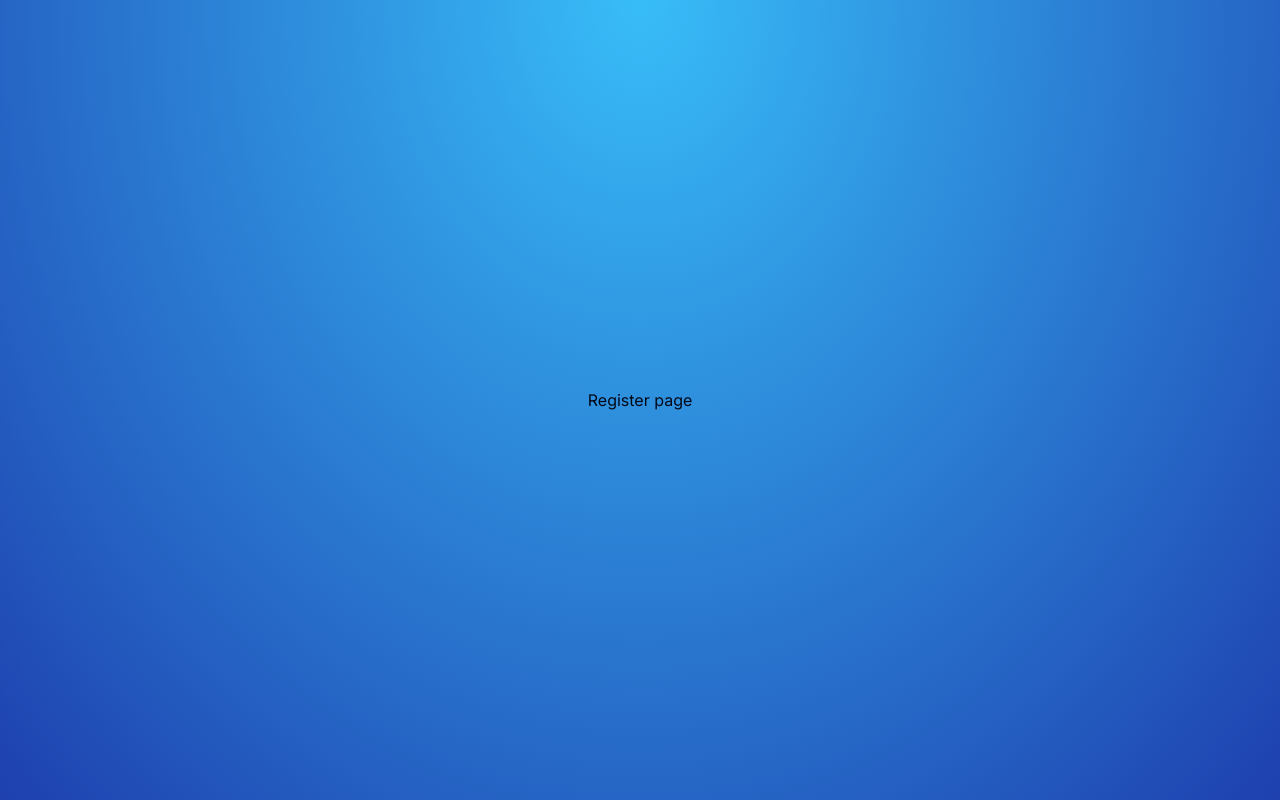
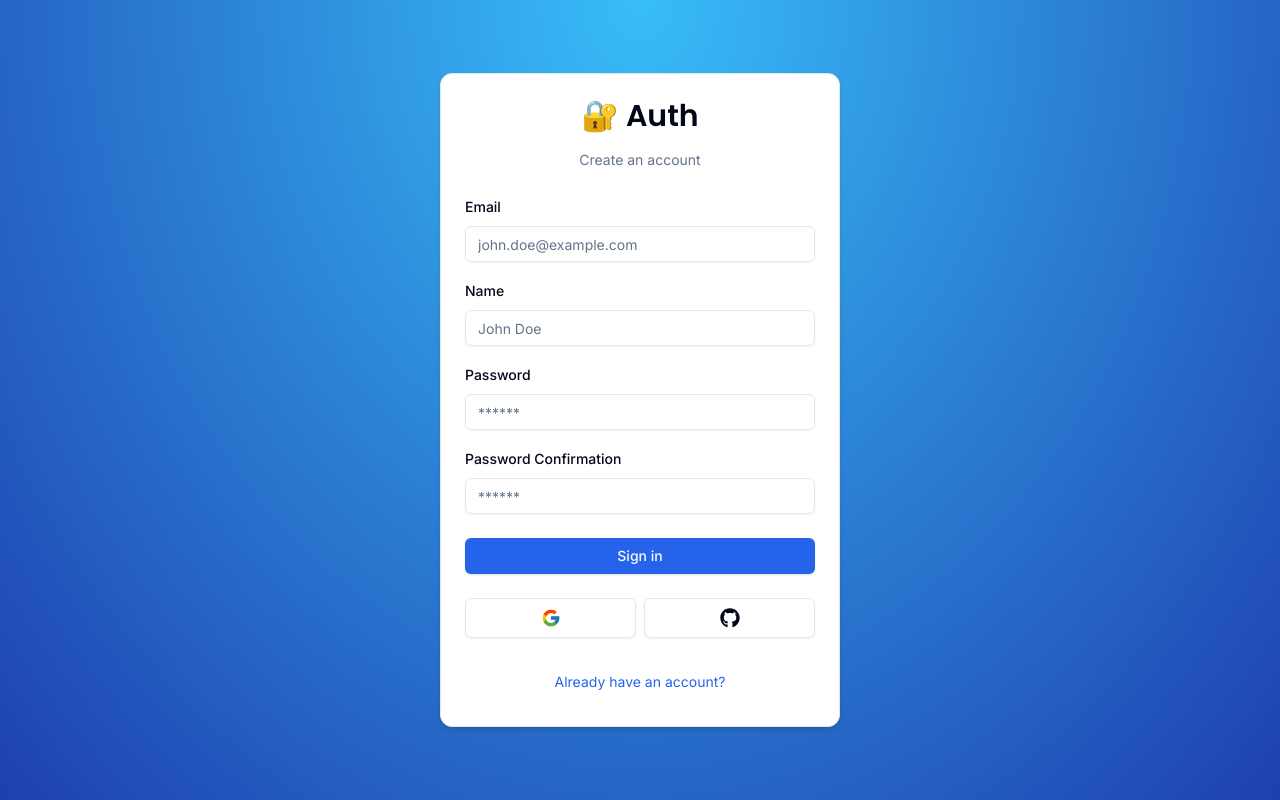
Before and after one commit to assilbekov/next-auth-course, a Next.js app: page /auth/register in a window 1280 px wide. Built offline with nearby package versions, Linux system fonts and the light colour scheme.

Commit message:
RegisterForm added to a page

```diff
--- a/app/auth/register/page.tsx
+++ b/app/auth/register/page.tsx
@@ -1,9 +1,8 @@
+import { RegisterForm } from "@/components/auth/register-form";
 
 
 export default function RegisterPage() {
   return (
-    <div>
-      Register page
-    </div>
+    <RegisterForm />
   )
 }
--- a/components/auth/register-form.tsx
+++ b/components/auth/register-form.tsx
@@ -84,7 +84,7 @@ export const RegisterForm = () => {
                       {...field}
                       disabled={isPending}
                       className="w-full"
-                      placeholder="john.doe@example.com"
+                      placeholder="John Doe"
                     />
                   </FormControl>
                   <FormMessage>
```
